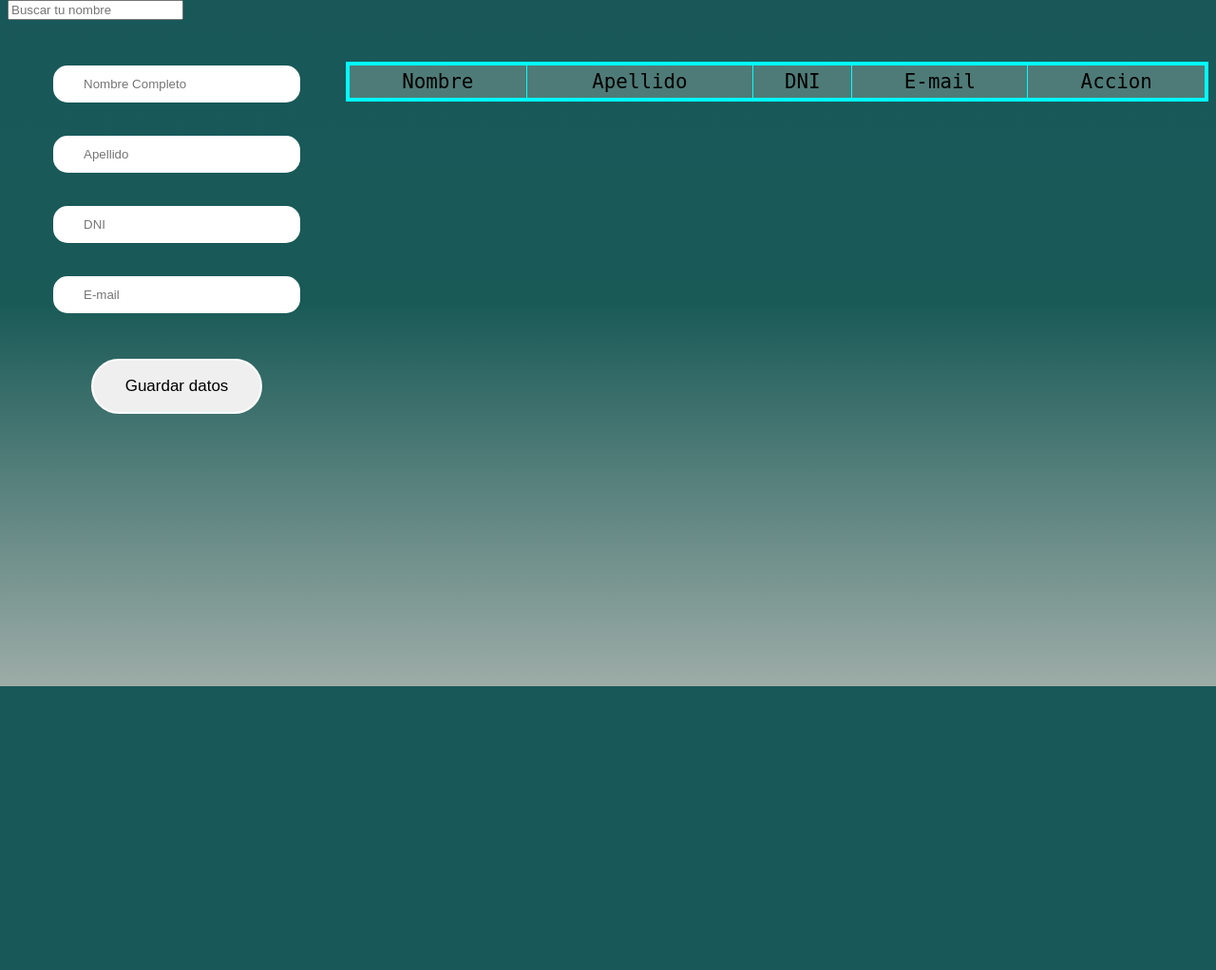
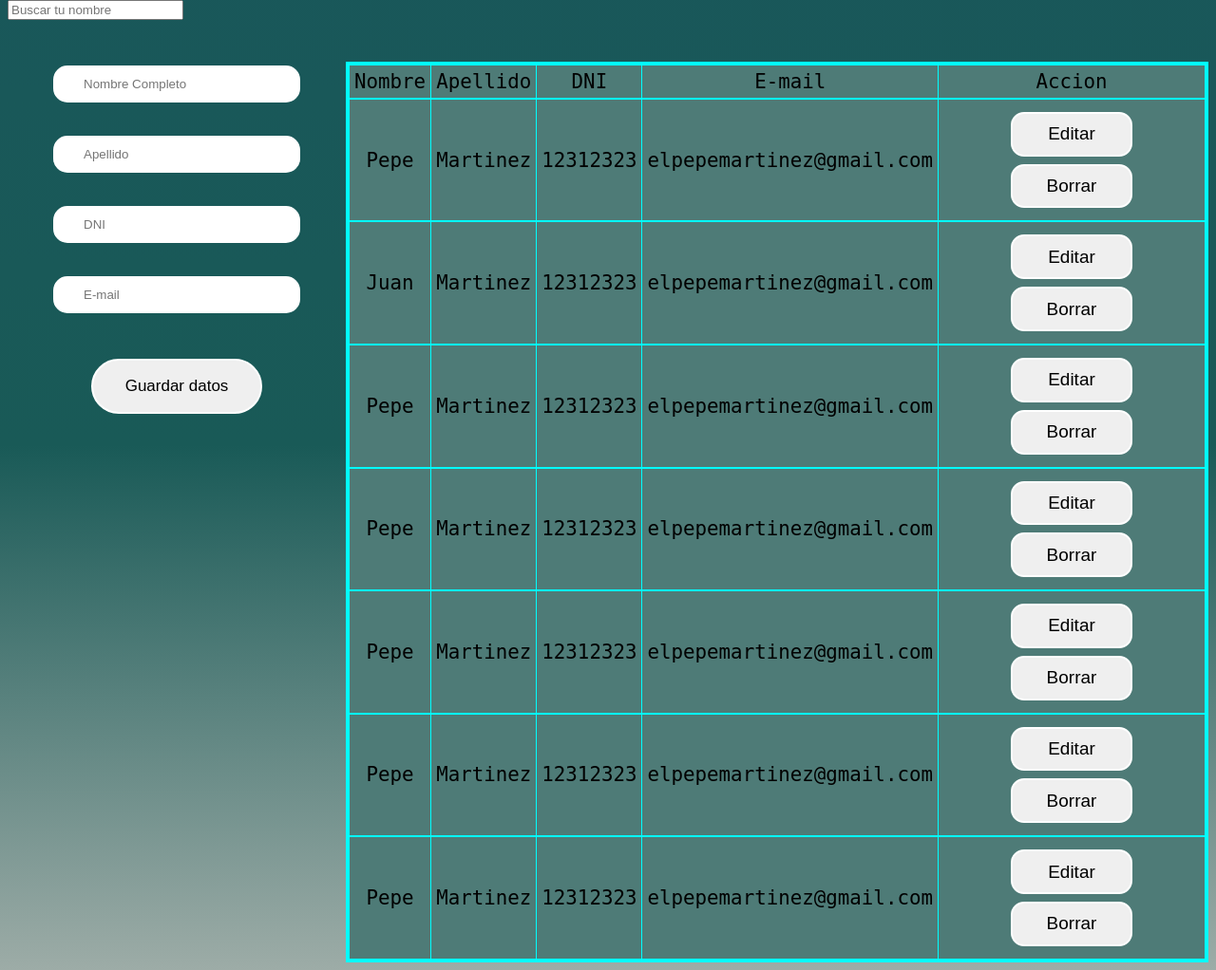
Before and after one commit to francobramucci/Pagina-Web, a PHP site: page /formulario.html in a window 1280 px wide. Shown: the part 84-1106 px from the top of the page at 95% size. Before the commit the page ends 807 px from the top, so only its background shows below. Run offline with PHP 8.4, Linux system fonts and the light colour scheme.

Commit message:
correcion de botones de edicion

```diff
--- a/html/estilos.css
+++ b/html/estilos.css
@@ -99,7 +99,8 @@ thead {
 }
 
 .delete-row{
-    margin-left: 2vh;
+    width: 16vh;
+    margin: 1vh;
     padding: 1.3vh 1.5vh;
     border: 2px solid white;
     border-radius: 14px;
@@ -107,6 +108,8 @@ thead {
 }
 
 .edit-row {
+    width: 16vh;
+    margin-top: 1vh;
     padding: 1.3vh 1.5vh;
     border: 2px solid white;
     border-radius: 14px;
--- a/html/formulario.html
+++ b/html/formulario.html
@@ -46,6 +46,63 @@
                     <td>E-mail</td>
                     <td>Accion</td>
                 </tr>
+                <tr>
+                    <td>Pepe</td>
+                    <td>Martinez</td>
+                    <td>12312323</td>
+                    <td>elpepemartinez@gmail.com</td>
+                    <td><button class="edit-row" userId="${user.id}">Editar</button>
+                    <button class="delete-row" userId="${user.id}">Borrar</button></td>
+                </tr>
+                <tr>
+                    <td>Juan</td>
+                    <td>Martinez</td>
+                    <td>12312323</td>
+                    <td>elpepemartinez@gmail.com</td>
+                    <td><button class="edit-row" userId="${user.id}">Editar</button>
+                    <button class="delete-row" userId="${user.id}">Borrar</button></td>
+                </tr>
+                <tr>
+                    <td>Pepe</td>
+                    <td>Martinez</td>
+                    <td>12312323</td>
+                    <td>elpepemartinez@gmail.com</td>
+                    <td><button class="edit-row" userId="${user.id}">Editar</button>
+                    <button class="delete-row" userId="${user.id}">Borrar</button></td>
+                </tr>
+                <tr>
+                    <td>Pepe</td>
+                    <td>Martinez</td>
+                    <td>12312323</td>
+                    <td>elpepemartinez@gmail.com</td>
+                    <td><button class="edit-row" userId="${user.id}">Editar</button>
+                    <button class="delete-row" userId="${user.id}">Borrar</button></td>
+                </tr>
+                <tr>
+                    <td>Pepe</td>
+                    <td>Martinez</td>
+                    <td>12312323</td>
+                    <td>elpepemartinez@gmail.com</td>
+                    <td><button class="edit-row" userId="${user.id}">Editar</button>
+                    <button class="delete-row" userId="${user.id}">Borrar</button></td>
+                </tr>
+                <tr>
+                    <td>Pepe</td>
+                    <td>Martinez</td>
+                    <td>12312323</td>
+                    <td>elpepemartinez@gmail.com</td>
+                    <td><button class="edit-row" userId="${user.id}">Editar</button>
+                    <button class="delete-row" userId="${user.id}">Borrar</button></td>
+                </tr>
+                <tr>
+                    <td>Pepe</td>
+                    <td>Martinez</td>
+                    <td>12312323</td>
+                    <td>elpepemartinez@gmail.com</td>
+                    <td><button class="edit-row" userId="${user.id}">Editar</button>
+                    <button class="delete-row" userId="${user.id}">Borrar</button></td>
+                </tr>
+
             </thead>
         <tbody id="all-users"></tbody>
         </table>
```
